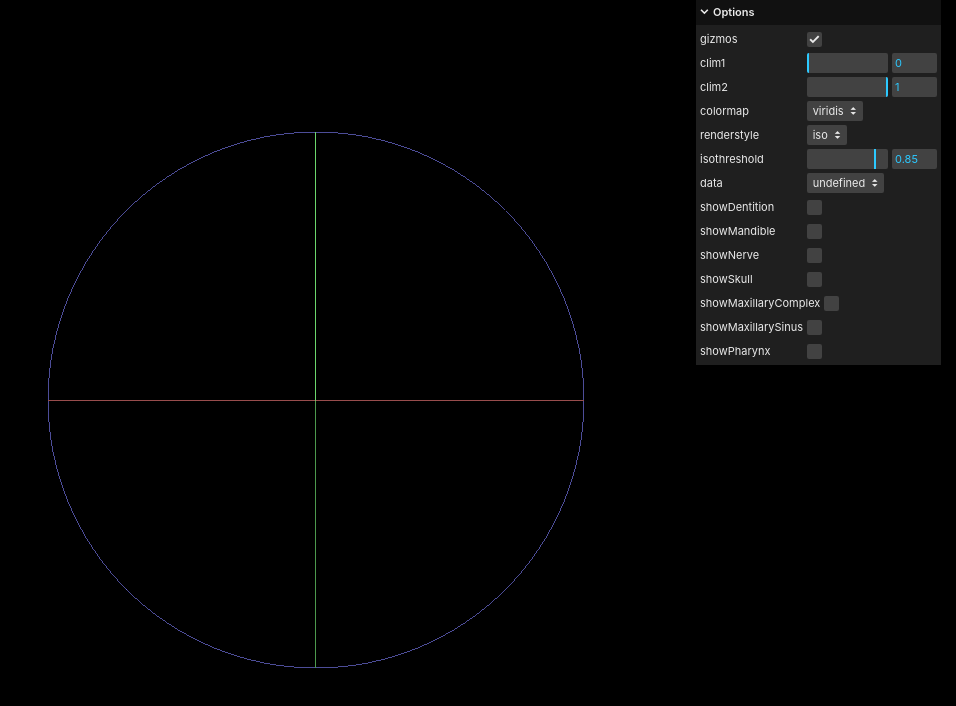
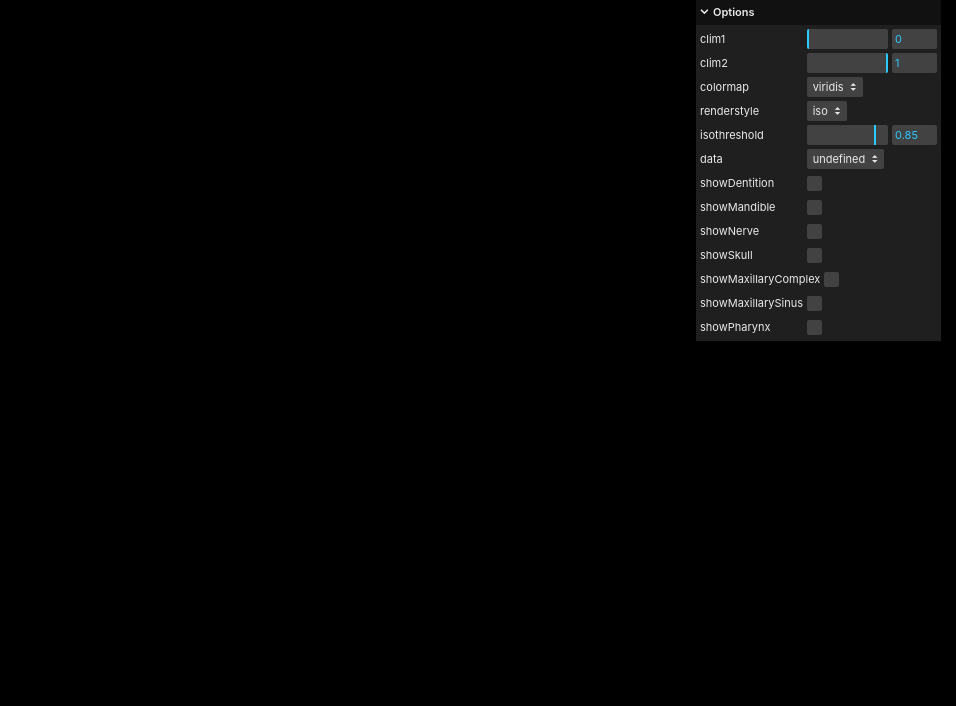
Before and after one commit to Mar02cop/medicaldata-visualizer, a plain HTML site: page index.html in a window 1280 px wide. Shown: the whole page, without its empty margins (324-1280 px from the left). Drawn offline with nearby package versions, Linux system fonts and the light colour scheme; no server answers.

Commit message:
Update index.html

```diff
--- a/index.html
+++ b/index.html
@@ -27,7 +27,7 @@
     import { VolumeRenderShader1 } from 'three/addons/shaders/VolumeShader.js';
 
 
-    let renderer, scene, camera, controls, material, volconfig, data, cmtextures, arcballGUI;
+    let renderer, scene, camera, controls, material, volconfig, data, cmtextures;
 
     const directories = [];
 
@@ -41,8 +41,6 @@
     const nerve = [];
     const pharynx = [];
     const skull = [];
-
-    //let index = 1;
 
     let volumeDentitionMesh = null;
     let volumeMandibleMesh = null;
@@ -66,27 +64,26 @@
 
         scene = new THREE.Scene();
 
-        // Create renderer
+
         renderer = new THREE.WebGLRenderer();
         renderer.setPixelRatio(window.devicePixelRatio);
         renderer.setSize(window.innerWidth, window.innerHeight);
         document.body.appendChild(renderer.domElement);
 
-         // Orthographic camera setup
+
         const aspect = window.innerWidth / window.innerHeight;
         const frustumSize = 512;
         camera = new THREE.OrthographicCamera(
-            frustumSize * aspect / -2,   // left
-            frustumSize * aspect / 2,    // right
-            frustumSize / 2,             // top
-            frustumSize / -2,            // bottom
-            -3000,  // near: Ensure this is negative or at least small enough
-            3000    // far: Set far enough to include the entire volume
+            frustumSize * aspect / -2,
+            frustumSize * aspect / 2,
+            frustumSize / 2,
+            frustumSize / -2,
+            -3000,
+            3000
         );
 
-         // Controls (ArcballControls) - enable gizmos
         controls = new ArcballControls(camera, renderer.domElement, scene);
-        controls.setGizmosVisible(true);
+        controls.setGizmosVisible(false);
         controls.addEventListener('change', render);
         controls.update();
 
@@ -97,12 +94,8 @@
             showSkull: false, showMaxillaryComplex: false, showMaxillarySinus: false, showPharynx: false
         };
 
-        arcballGUI = {gizmos : true};
         const gui = new GUI();
         gui.title('Options');
-        gui.add(arcballGUI, 'gizmos').onChange( function () {
-            controls.setGizmosVisible( arcballGUI.gizmos );
-        } );
         gui.add(volconfig, 'clim1', 0, 1, 0.01).onChange(updateUniforms);
         gui.add(volconfig, 'clim2', 0, 1, 0.01).onChange(updateUniforms);
         gui.add(volconfig, 'colormap', { gray: 'gray', viridis: 'viridis' }).onChange(updateUniforms);
```
